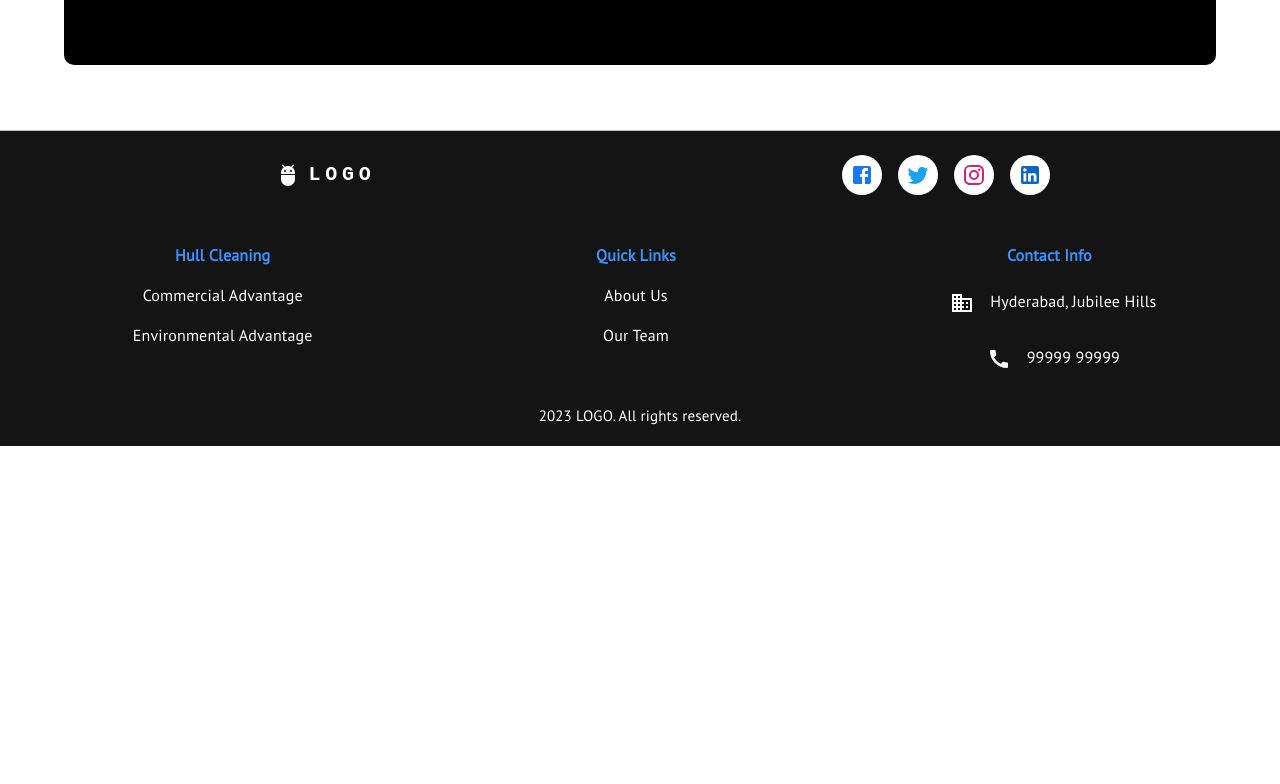
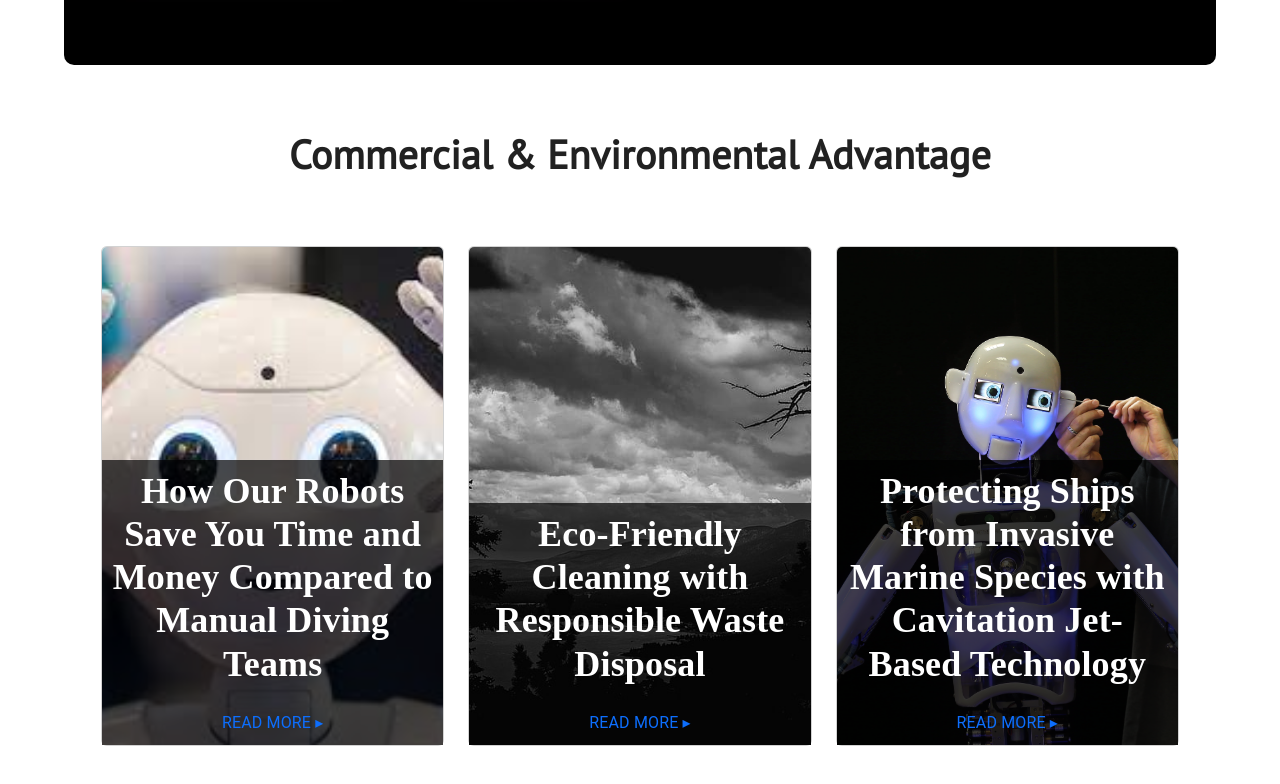
Before and after one commit to Nihu3346/hull-cleaning-robot, a React (Create React App) app: page / in a window 1280 px wide. Shown: the part 1816-2600 px from the top of the page. Before the commit the page ends 2262 px from the top, so only its background shows below. Built offline with nearby package versions, Linux system fonts and the light colour scheme.

Commit message:
Advantage view changed.

```diff
--- a/src/Components/CSS/Home.css
+++ b/src/Components/CSS/Home.css
@@ -22,3 +22,50 @@
   padding: 20px;
   text-align: center; */
 }
+body {
+  margin: 3em;
+}
+.card:hover {
+  transform: scale(1.1);
+}
+.card {
+  transition: transform 0.5s;
+}
+
+/* .fancy-button {
+  position: relative;
+  display: inline-block;
+  padding: 10px 20px;
+  background-color: transparent;
+  border: none;
+  color: white;
+  font-size: 16px;
+  text-decoration: none;
+  overflow: hidden;
+}
+
+.fancy-button span {
+  position: relative;
+  display: inline-block;
+  transition: transform 0.3s;
+}
+
+.fancy-button .button-bar {
+  position: absolute;
+  bottom: 0;
+  left: 0;
+  width: 100%;
+  height: 3px;
+  background-color: white;
+  transform: scaleX(0);
+  transform-origin: left;
+  transition: transform 0.3s;
+}
+
+.fancy-button:hover span {
+  transform: translateY(-5px);
+}
+
+.fancy-button:hover .button-bar {
+  transform: scaleX(1);
+} */
--- a/src/Components/Navbar/Navbar.js
+++ b/src/Components/Navbar/Navbar.js
@@ -27,7 +27,6 @@ const drawerWidth = 240;
 const navItems = [
   { name: "Home", link: "/" },
   { name: "About Us", link: "/aboutus" },
-  { name: "Hull Cleaning", link: "/hullcleaning" },
 ];
 
 const DrawerAppBar = (props) => {
@@ -177,7 +176,7 @@ const DrawerAppBar = (props) => {
                   About Us
                 </Button>
               </Link>
-              <Link to="/hullcleaning" style={{ textDecoration: "none" }}>
+              {/* <Link to="/hullcleaning" style={{ textDecoration: "none" }}>
                 <Button
                   key="hullcleaning"
                   sx={{
@@ -190,7 +189,7 @@ const DrawerAppBar = (props) => {
                 >
                   Hull Cleaning
                 </Button>
-              </Link>
+              </Link> */}
             </Box>
           </Toolbar>
         </AppBar>
--- /dev/null
+++ b/src/Components/Pages/AdvantageMain.js
@@ -0,0 +1,142 @@
+import { Link } from "react-router-dom";
+import robo from "./../Images/robo.jpg"
+import environment from "./../Images/environment.jpg";
+import robo2 from "./../Images/robo2.jpg"
+const AdvantageMain = () => {
+  return (
+    <>
+      <div className="container" style={{ padding: "20px" }}>
+        <h2
+          className="text-center mb-4"
+          style={{
+            fontWeight: "bold",
+            fontFamily: "PT Sans, sans-serif",
+            fontSize: "40px",
+          }}
+        >
+          Commercial & Environmental Advantage
+        </h2>
+        <div className="row justify-content-center">
+          <div className="col-md-4">
+            <div
+              className="card"
+              style={{ width: "100%", height: "500px", position: "relative" }}
+            >
+              <img
+                src={robo}
+                className="card-img-top"
+                alt="..."
+                style={{ width: "100%", height: "100%", objectFit: "cover" }}
+              />
+              <div
+                className="card-body"
+                style={{
+                  position: "absolute",
+                  bottom: "0",
+                  textAlign: "center",
+                  backgroundColor: "rgba(0, 0, 0, 0.7)",
+                  padding: "10px",
+                  width: "100%",
+                }}
+              >
+                <h5 className="card-title" style={{ color: "white" }}>
+                  How Our Robots Save You Time and Money Compared to Manual
+                  Diving Teams
+                </h5>
+                <Link
+                  to="/hullcleaning"
+                  style={{
+                    color: "none",
+                    textTransform: "capitalize",
+                    textDecoration: "none",
+                  }}
+                >
+                  READ MORE&nbsp;&#9656;
+                </Link>
+              </div>
+            </div>
+          </div>
+          <div className="col-md-4">
+            <div
+              className="card"
+              style={{ width: "100%", height: "500px", position: "relative" }}
+            >
+              <img
+                src={environment}
+                className="card-img-top"
+                alt="..."
+                style={{ width: "100%", height: "100%", objectFit: "cover" }}
+              />
+              <div
+                className="card-body"
+                style={{
+                  position: "absolute",
+                  bottom: "0",
+                  textAlign: "center",
+                  backgroundColor: "rgba(0, 0, 0, 0.7)",
+                  padding: "10px",
+                  width: "100%",
+                }}
+              >
+                <h5 className="card-title" style={{ color: "white" }}>
+                  Eco-Friendly Cleaning with Responsible Waste Disposal
+                </h5>
+                <Link
+                  to="/hullcleaning"
+                  style={{
+                    color: "none",
+                    textTransform: "capitalize",
+                    textDecoration: "none",
+                  }}
+                >
+                  READ MORE&nbsp;&#9656;
+                </Link>
+              </div>
+            </div>
+          </div>
+          <div className="col-md-4">
+            <div
+              className="card"
+              style={{ width: "100%", height: "500px", position: "relative" }}
+            >
+              <img
+                src={robo2}
+                className="card-img-top"
+                alt="..."
+                style={{ width: "100%", height: "100%", objectFit: "cover" }}
+              />
+              <div
+                className="card-body"
+                style={{
+                  position: "absolute",
+                  bottom: "0",
+                  textAlign: "center",
+                  backgroundColor: "rgba(0, 0, 0, 0.7)",
+                  padding: "10px",
+                  width: "100%",
+                }}
+              >
+                <h5 className="card-title" style={{ color: "white" }}>
+                  Protecting Ships from Invasive Marine Species with Cavitation
+                  Jet-Based Technology
+                </h5>
+                <Link
+                  to="/hullcleaning"
+                  style={{
+                    color: "none",
+                    textTransform: "capitalize",
+                    textDecoration: "none",
+                  }}
+                >
+                  READ MORE&nbsp;&#9656;
+                </Link>
+              </div>
+            </div>
+          </div>
+        </div>
+      </div>
+    </>
+  );
+};
+
+export default AdvantageMain;
--- a/src/Components/Pages/Home.js
+++ b/src/Components/Pages/Home.js
@@ -6,7 +6,13 @@ import InfoPanelB from "./InfoPanel-b";
 import "./../CSS/InfoPanel.css";
 import "../CSS/Home.css";
 import Slideshowtext from "../Slideshow/Slideshowtext";
+import Advantage1 from "./Advantage1";
+import Advantage2 from "./Advantage2";
+import hulcl from "./../Images/shutterstock_175341791.jpg";
 
+import Advantage3 from "./Advantage3";
+import AdvantageMain from "./AdvantageMain";
+import AboutUS from "./AboutUs";
 const Home = () => {
   const [isCard1Visible, setIsCard1Visible] = useState(false);
   const [isCard2Visible, setIsCard2Visible] = useState(false);
@@ -262,6 +268,9 @@ const Home = () => {
       <div>
         <InfoPanelB />
       </div>
+      <div>
+        <AdvantageMain />
+      </div>
     </Box>
   );
 };
--- a/src/Components/Pages/TeamInfo.js
+++ b/src/Components/Pages/TeamInfo.js
@@ -8,6 +8,8 @@ import sumukh from "../Images/sumukh.jpg";
 import shreya from "../Images/shreya.jpg";
 import prassanth from "../Images/prasshanth.jpg";
 import savan from "../Images/savan.jpg";
+import { Link } from "react-router-dom";
+
 
 const teamMembers = [
   {
```
